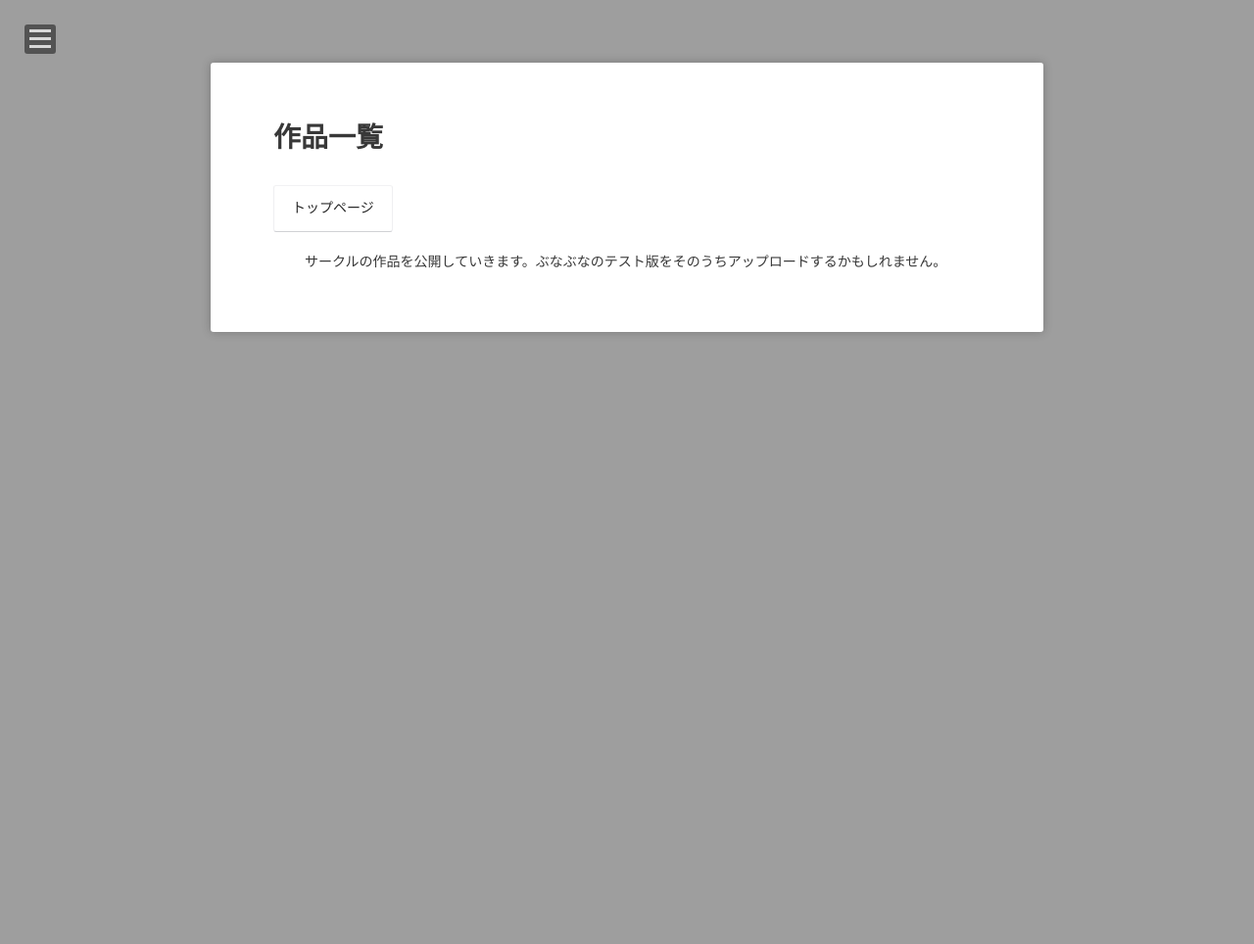
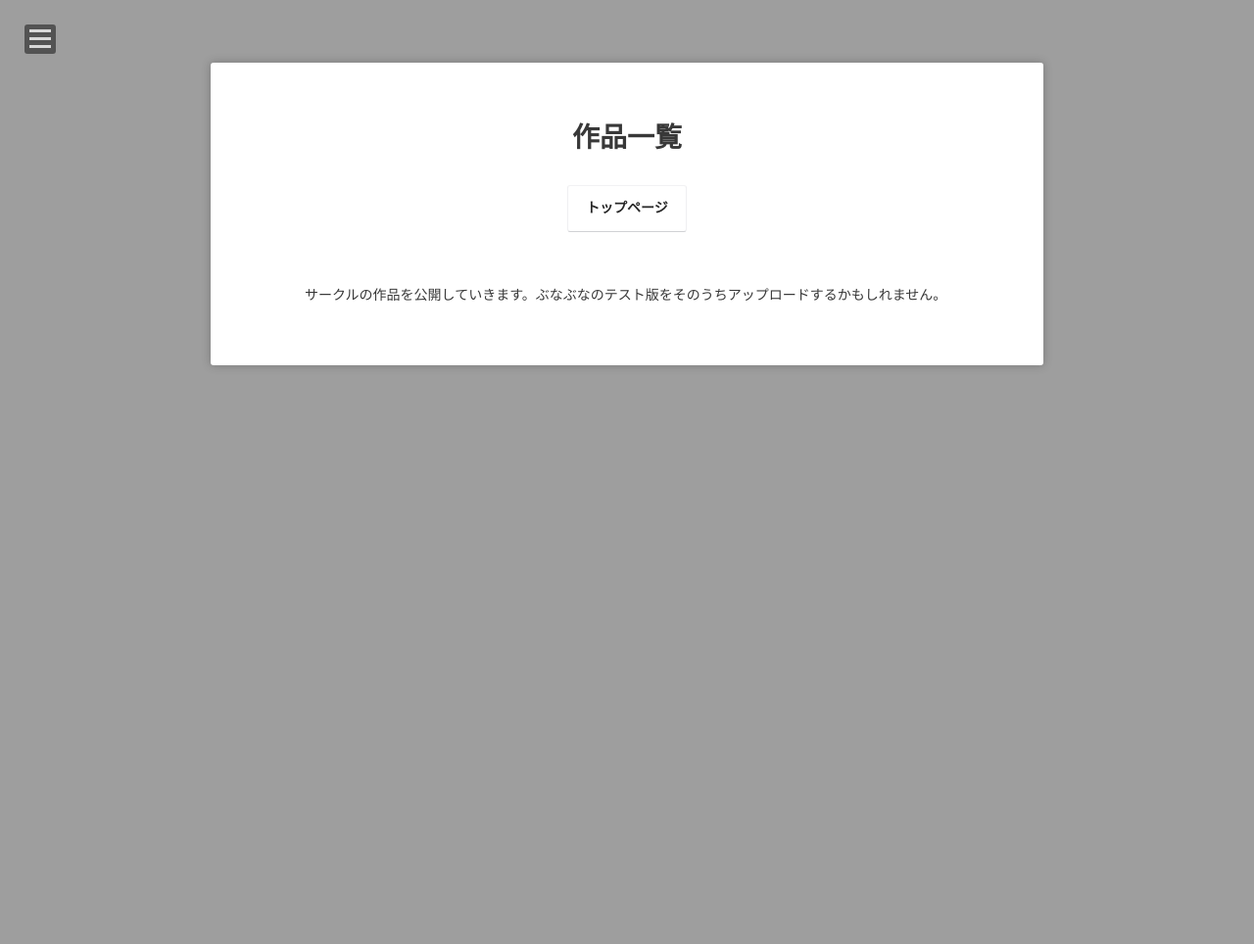
Before and after one commit to p-adic/p-adic.github.io, a Jekyll site: the page built from projects/index.md, in a window 1280 px wide. Shown: the whole page at 98% size. Built offline with Jekyll 4.4.1, drawn with Linux system fonts in a browser that asks for light colours; some web fonts are replaced.

Commit message:
Update project-list.html

```diff
--- a/_layouts/project-list.html
+++ b/_layouts/project-list.html
@@ -15,7 +15,7 @@ layout: compress
     <header class="header" role="banner">
         <div class="wrapper animated fadeIn">
             <div class="content">
-                <div class="project-title">
+                <div class="post-title">
                     <h1>{{ page.title }}</h1>
                     <a class="btn zoombtn" href="{{site.url}}">
                         トップページ
```
